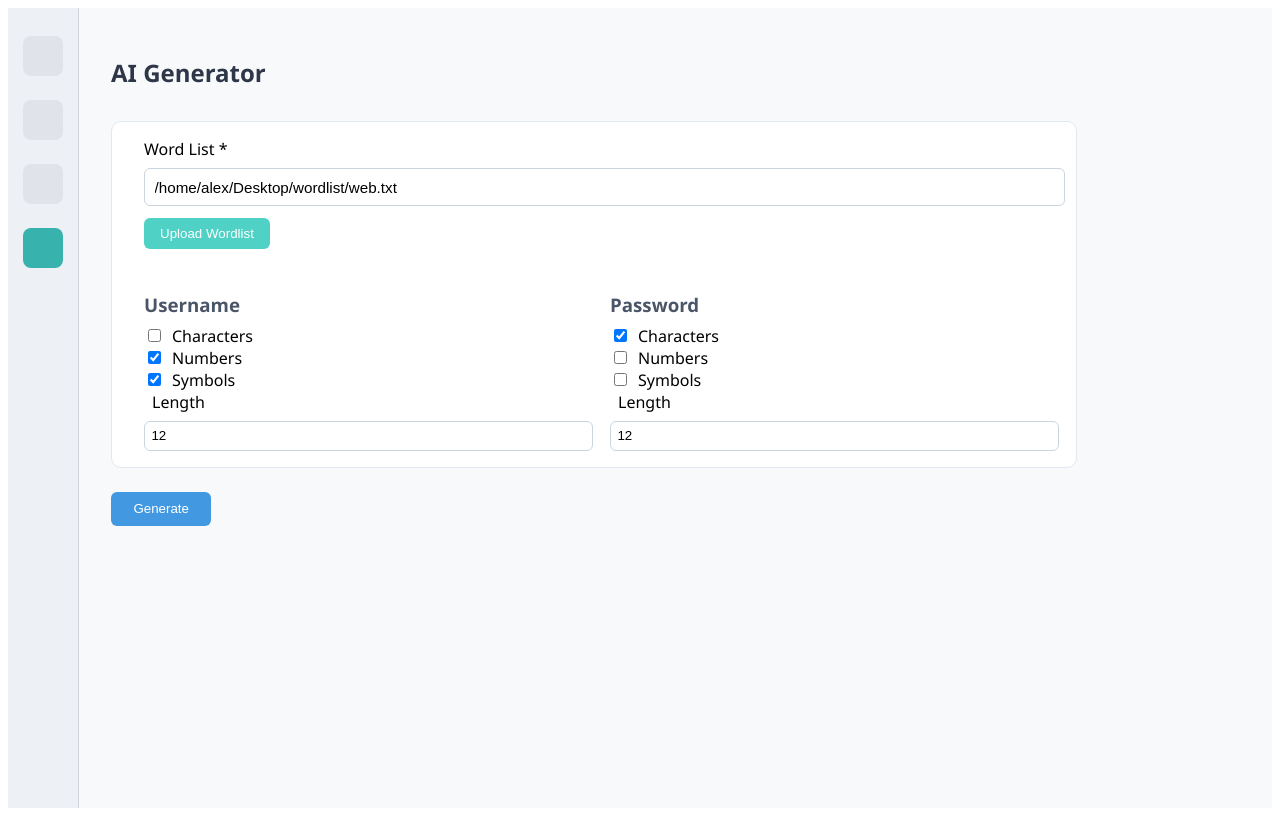
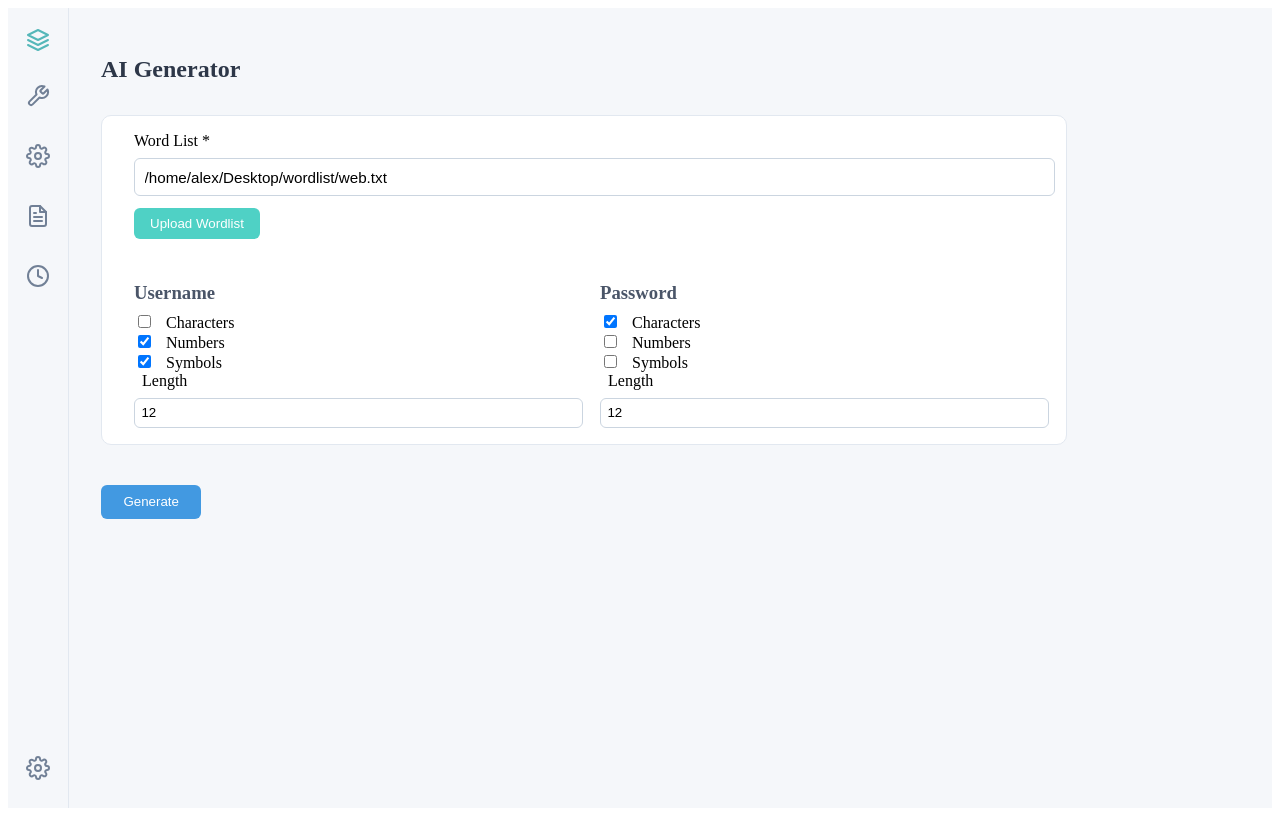
Before and after one commit to pink-cypher/WebCrawler-MLAlg, a SvelteKit app in the folder frontend/: page /ml in a window 1280 px wide. Built offline with nearby package versions, Linux system fonts and the light colour scheme.

Commit message:
added page for buttons

```diff
--- a/frontend/src/routes/+page.svelte
+++ b/frontend/src/routes/+page.svelte
@@ -42,7 +42,7 @@
       Vulnerabilities, Strengthen Defense, and Secure Your Network Seamlessly.<br />
       Gain Real-Time Insights and Proactive Protection.
     </p>
-    <a class="start-btn" href="/crawler">START</a>
+    <a class="start-btn" href="/start">START</a>
   </section>
 
   <footer>© 2025 Team 11 - MinerSoft 🚀</footer>
@@ -64,14 +64,14 @@
 
   .top-nav {
   width: 100%;
+  padding: 0 1.5rem; /* adds space to left and right */
   position: absolute;
   top: 1.5rem;
-    left: 2rem;
-    right: 2rem;
   display: flex;
   justify-content: space-between;
   align-items: center;
   z-index: 2;
+  box-sizing: border-box;
   }
 
   .logo-svg svg {
--- a/frontend/src/routes/ml/+page.svelte
+++ b/frontend/src/routes/ml/+page.svelte
@@ -28,15 +28,56 @@
   }
 </script>
 
-<div class="dashboard">
-  <aside class="sidebar">
-    <div class="icon"></div>
-    <div class="icon"></div>
-    <div class="icon"></div>
-    <div class="icon selected"></div>
-  </aside>
+<div class="container">
+  <!-- Sidebar (from Crawler) -->
+  <div class="sidebar">
+    <div class="logo">
+      <svg width="24" height="24" viewBox="0 0 24 24" fill="none" xmlns="http://www.w3.org/2000/svg">
+        <path d="M12 2L2 7L12 12L22 7L12 2Z" stroke="#55B7B9" stroke-width="2" stroke-linecap="round" stroke-linejoin="round"/>
+        <path d="M2 17L12 22L22 17" stroke="#55B7B9" stroke-width="2" stroke-linecap="round" stroke-linejoin="round"/>
+        <path d="M2 12L12 17L22 12" stroke="#55B7B9" stroke-width="2" stroke-linecap="round" stroke-linejoin="round"/>
+      </svg>
+    </div>
 
-  <main class="main-content">
+    <div class="sidebar-icons">
+      <div class="sidebar-icon">
+        <svg width="24" height="24" viewBox="0 0 24 24" fill="none" xmlns="http://www.w3.org/2000/svg">
+          <path d="M14.7 6.3a1 1 0 0 0 0 1.4l1.6 1.6a1 1 0 0 0 1.4 0l3.77-3.77a6 6 0 0 1-7.94 7.94l-6.91 6.91a2.12 2.12 0 0 1-3-3l6.91-6.91a6 6 0 0 1 7.94-7.94l-3.76 3.76z" stroke="#718096" stroke-width="2" stroke-linecap="round" stroke-linejoin="round"/>
+        </svg>
+      </div>
+      <div class="sidebar-icon">
+        <svg width="24" height="24" viewBox="0 0 24 24" fill="none" xmlns="http://www.w3.org/2000/svg">
+          <circle cx="12" cy="12" r="3" stroke="#718096" stroke-width="2" stroke-linecap="round" stroke-linejoin="round"/>
+          <path d="M19.4 15a1.65 1.65 0 0 0 .33 1.82l.06.06a2 2 0 0 1 0 2.83 2 2 0 0 1-2.83 0l-.06-.06a1.65 1.65 0 0 0-1.82-.33 1.65 1.65 0 0 0-1 1.51V21a2 2 0 0 1-2 2 2 2 0 0 1-2-2v-.09A1.65 1.65 0 0 0 9 19.4a1.65 1.65 0 0 0-1.82.33l-.06.06a2 2 0 0 1-2.83 0 2 2 0 0 1 0-2.83l.06-.06a1.65 1.65 0 0 0 .33-1.82 1.65 1.65 0 0 0-1.51-1H3a2 2 0 0 1-2-2 2 2 0 0 1 2-2h.09A1.65 1.65 0 0 0 4.6 9a1.65 1.65 0 0 0-.33-1.82l-.06-.06a2 2 0 0 1 0-2.83 2 2 0 0 1 2.83 0l.06.06a1.65 1.65 0 0 0 1.82.33H9a1.65 1.65 0 0 0 1-1.51V3a2 2 0 0 1 2-2 2 2 0 0 1 2 2v.09a1.65 1.65 0 0 0 1 1.51 1.65 1.65 0 0 0 1.82-.33l.06-.06a2 2 0 0 1 2.83 0 2 2 0 0 1 0 2.83l-.06.06a1.65 1.65 0 0 0-.33 1.82V9a1.65 1.65 0 0 0 1.51 1H21a2 2 0 0 1 2 2 2 2 0 0 1-2 2h-.09a1.65 1.65 0 0 0-1.51 1z" stroke="#718096" stroke-width="2" stroke-linecap="round" stroke-linejoin="round"/>
+        </svg>
+      </div>
+      <div class="sidebar-icon">
+        <svg width="24" height="24" viewBox="0 0 24 24" fill="none" xmlns="http://www.w3.org/2000/svg">
+          <path d="M14 2H6a2 2 0 0 0-2 2v16a2 2 0 0 0 2 2h12a2 2 0 0 0 2-2V8z" stroke="#718096" stroke-width="2" stroke-linecap="round" stroke-linejoin="round"/>
+          <polyline points="14 2 14 8 20 8" stroke="#718096" stroke-width="2" stroke-linecap="round" stroke-linejoin="round"/>
+          <line x1="16" y1="13" x2="8" y2="13" stroke="#718096" stroke-width="2" stroke-linecap="round" stroke-linejoin="round"/>
+          <line x1="16" y1="17" x2="8" y2="17" stroke="#718096" stroke-width="2" stroke-linecap="round" stroke-linejoin="round"/>
+          <polyline points="10 9 9 9 8 9" stroke="#718096" stroke-width="2" stroke-linecap="round" stroke-linejoin="round"/>
+        </svg>
+      </div>
+      <div class="sidebar-icon">
+        <svg width="24" height="24" viewBox="0 0 24 24" fill="none" xmlns="http://www.w3.org/2000/svg">
+          <circle cx="12" cy="12" r="10" stroke="#718096" stroke-width="2" stroke-linecap="round" stroke-linejoin="round"/>
+          <polyline points="12 6 12 12 16 14" stroke="#718096" stroke-width="2" stroke-linecap="round" stroke-linejoin="round"/>
+        </svg>
+      </div>
+    </div>
+
+    <div class="settings-icon">
+      <svg width="24" height="24" viewBox="0 0 24 24" fill="none" xmlns="http://www.w3.org/2000/svg">
+        <circle cx="12" cy="12" r="3" stroke="#718096" stroke-width="2" stroke-linecap="round" stroke-linejoin="round"/>
+        <path d="M19.4 15a1.65 1.65 0 0 0 .33 1.82l.06.06a2 2 0 0 1 0 2.83 2 2 0 0 1-2.83 0l-.06-.06a1.65 1.65 0 0 0-1.82-.33 1.65 1.65 0 0 0-1 1.51V21a2 2 0 0 1-2 2 2 2 0 0 1-2-2v-.09A1.65 1.65 0 0 0 9 19.4a1.65 1.65 0 0 0-1.82.33l-.06.06a2 2 0 0 1-2.83 0 2 2 0 0 1 0-2.83l.06-.06a1.65 1.65 0 0 0 .33-1.82 1.65 1.65 0 0 0-1.51-1H3a2 2 0 0 1-2-2 2 2 0 0 1 2-2h.09A1.65 1.65 0 0 0 4.6 9a1.65 1.65 0 0 0-.33-1.82l-.06-.06a2 2 0 0 1 0-2.83 2 2 0 0 1 2.83 0l.06.06a1.65 1.65 0 0 0 1.82.33H9a1.65 1.65 0 0 0 1-1.51V3a2 2 0 0 1 2-2 2 2 0 0 1 2 2v.09a1.65 1.65 0 0 0 1 1.51 1.65 1.65 0 0 0 1.82-.33l.06-.06a2 2 0 0 1 2.83 0 2 2 0 0 1 0 2.83l-.06.06a1.65 1.65 0 0 0-.33 1.82V9a1.65 1.65 0 0 0 1.51 1H21a2 2 0 0 1 2 2 2 2 0 0 1-2 2h-.09a1.65 1.65 0 0 0-1.51 1z" stroke="#718096" stroke-width="2" stroke-linecap="round" stroke-linejoin="round"/>
+      </svg>
+    </div>
+  </div>
+
+  <!-- Main Content (ML) -->
+  <div class="main-content">
     <h1>AI Generator</h1>
 
     <section class="config">
@@ -49,18 +90,36 @@
       <div class="options">
         <div class="option-block">
           <h3>Username</h3>
-          <div><input type="checkbox" id="u-chars" /><label for="u-chars">Characters</label></div>
-          <div><input type="checkbox" id="u-numbers" checked /><label for="u-numbers">Numbers</label></div>
-          <div><input type="checkbox" id="u-symbols" checked /><label for="u-symbols">Symbols</label></div>
+          <div>
+            <input type="checkbox" id="u-chars" />
+            <label for="u-chars">Characters</label>
+          </div>
+          <div>
+            <input type="checkbox" id="u-numbers" checked />
+            <label for="u-numbers">Numbers</label>
+          </div>
+          <div>
+            <input type="checkbox" id="u-symbols" checked />
+            <label for="u-symbols">Symbols</label>
+          </div>
           <label>Length</label>
           <input type="number" value="12" />
         </div>
 
         <div class="option-block">
           <h3>Password</h3>
-          <div><input type="checkbox" id="p-chars" checked /><label for="p-chars">Characters</label></div>
-          <div><input type="checkbox" id="p-numbers" /><label for="p-numbers">Numbers</label></div>
-          <div><input type="checkbox" id="p-symbols" /><label for="p-symbols">Symbols</label></div>
+          <div>
+            <input type="checkbox" id="p-chars" checked />
+            <label for="p-chars">Characters</label>
+          </div>
+          <div>
+            <input type="checkbox" id="p-numbers" />
+            <label for="p-numbers">Numbers</label>
+          </div>
+          <div>
+            <input type="checkbox" id="p-symbols" />
+            <label for="p-symbols">Symbols</label>
+          </div>
           <label>Length</label>
           <input type="number" value="12" />
         </div>
@@ -75,9 +134,18 @@
 
     {#if generatedCredentials.length > 0}
       <section class="stats">
-        <div><strong>Running Time</strong><br />{runningTime.toFixed(3)}</div>
-        <div><strong>Generated Usernames</strong><br />{totalUsernames}</div>
-        <div><strong>Generated Passwords</strong><br />{totalPasswords}</div>
+        <div>
+          <strong>Running Time</strong>
+          <br />{runningTime.toFixed(3)}
+        </div>
+        <div>
+          <strong>Generated Usernames</strong>
+          <br />{totalUsernames}
+        </div>
+        <div>
+          <strong>Generated Passwords</strong>
+          <br />{totalPasswords}
+        </div>
       </section>
 
       <section class="credentials">
@@ -106,39 +174,70 @@
         <button class="save">Save Word List</button>
       </div>
     {/if}
-  </main>
+  </div>
 </div>
 
 <style>
-  .dashboard {
+  /* Container & Base */
+  .container {
     display: flex;
-    font-family: 'Segoe UI', sans-serif;
-    background-color: #f8f9fb;
     min-height: 100vh;
+    background-color: #f5f7fa;
   }
 
+  /* Sidebar styles (from Crawler) */
   .sidebar {
-    width: 70px;
-    background-color: #edf0f5;
+    width: 60px;
+    background-color: #f5f7fa;
+    border-right: 1px solid #e2e8f0;
     display: flex;
     flex-direction: column;
     align-items: center;
-    padding-top: 1rem;
-    border-right: 1px solid #d0d3d9;
+    padding-top: 20px;
   }
 
-  .icon {
+  .logo {
+    margin-bottom: 20px;
+  }
+
+  .sidebar-icons {
+    display: flex;
+    flex-direction: column;
+    align-items: center;
+    gap: 20px;
+  }
+
+  .sidebar-icon {
     width: 40px;
     height: 40px;
-    background-color: #e0e4ea;
-    border-radius: 8px;
-    margin: 12px 0;
+    display: flex;
+    align-items: center;
+    justify-content: center;
+    border-radius: 50%;
+    cursor: pointer;
   }
 
-  .selected {
-    background-color: #38b2ac;
+  .sidebar-icon:hover {
+    background-color: #e2e8f0;
   }
 
+  .settings-icon {
+    margin-top: auto;
+    margin-bottom: 20px;
+    cursor: pointer;
+    width: 40px;
+    height: 40px;
+    display: flex;
+    align-items: center;
+    justify-content: center;
+    border-radius: 50%;
+  }
+
+  .settings-icon:hover {
+    background-color: #e2e8f0;
+  }
+
+  /* Main Content */
   .main-content {
     flex: 1;
     padding: 2rem;
@@ -150,6 +249,7 @@
     color: #2d3748;
   }
 
+  /* ML Configuration & Options */
   .config {
     display: flex;
     flex-direction: column;
@@ -158,6 +258,7 @@
     border-radius: 10px;
     border: 1px solid #e2e8f0;
     max-width: 900px;
+    margin-bottom: 1rem;
   }
 
   .config-group {
@@ -225,6 +326,7 @@
     background-color: #2b6cb0;
   }
 
+  /* Stats, Credentials & Actions */
   .stats {
     display: flex;
     gap: 3rem;
--- /dev/null
+++ b/frontend/src/routes/start/+page.svelte
@@ -0,0 +1,54 @@
+<script>
+    // No logic needed here unless you want animations or effects
+  </script>
+
+  <main class="start-selection">
+    <h1>Choose an Action</h1>
+    <div class="options">
+      <a href="/crawler" class="action-btn">🕷️ Go to Crawler</a>
+      <a href="/ml" class="action-btn">🤖 Go to ML Generator</a>
+    </div>
+  </main>
+
+  <style>
+    .start-selection {
+      min-height: 100vh;
+      background-color: #f6f6f6;
+      display: flex;
+      flex-direction: column;
+      justify-content: center;
+      align-items: center;
+      font-family: 'Segoe UI', sans-serif;
+      text-align: center;
+      padding: 2rem;
+    }
+
+    h1 {
+      font-size: 2rem;
+      margin-bottom: 2rem;
+      color: #333;
+    }
+
+    .options {
+      display: flex;
+      flex-direction: column;
+      gap: 1.5rem;
+    }
+
+    .action-btn {
+      background-color: #3bb3bd;
+      color: white;
+      text-decoration: none;
+      padding: 1rem 2rem;
+      font-size: 1.2rem;
+      font-weight: 600;
+      border-radius: 8px;
+      transition: all 0.3s ease;
+      box-shadow: 0 4px 10px rgba(0, 0, 0, 0.1);
+    }
+
+    .action-btn:hover {
+      background-color: #329da5;
+      transform: scale(1.05);
+    }
+  </style>
```
Also changed, not shown: 1 other file (tests, documents, lock files or other folders). Lines whose indentation alone changed are shown as unchanged.
